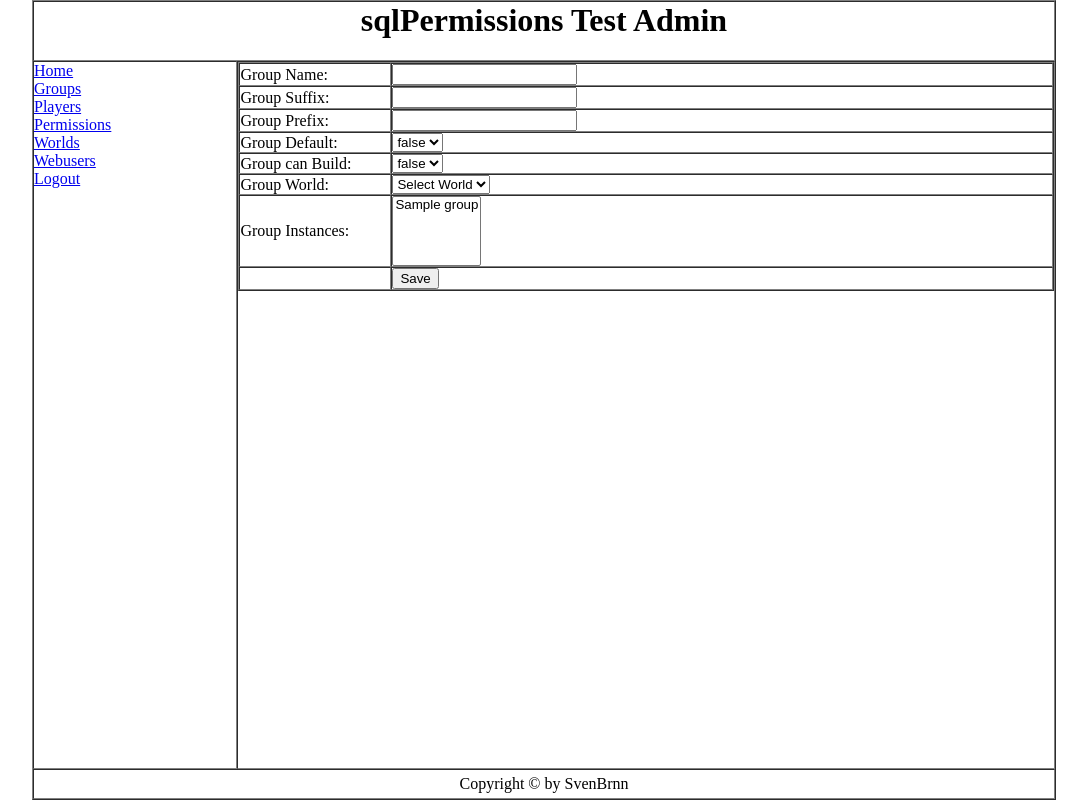
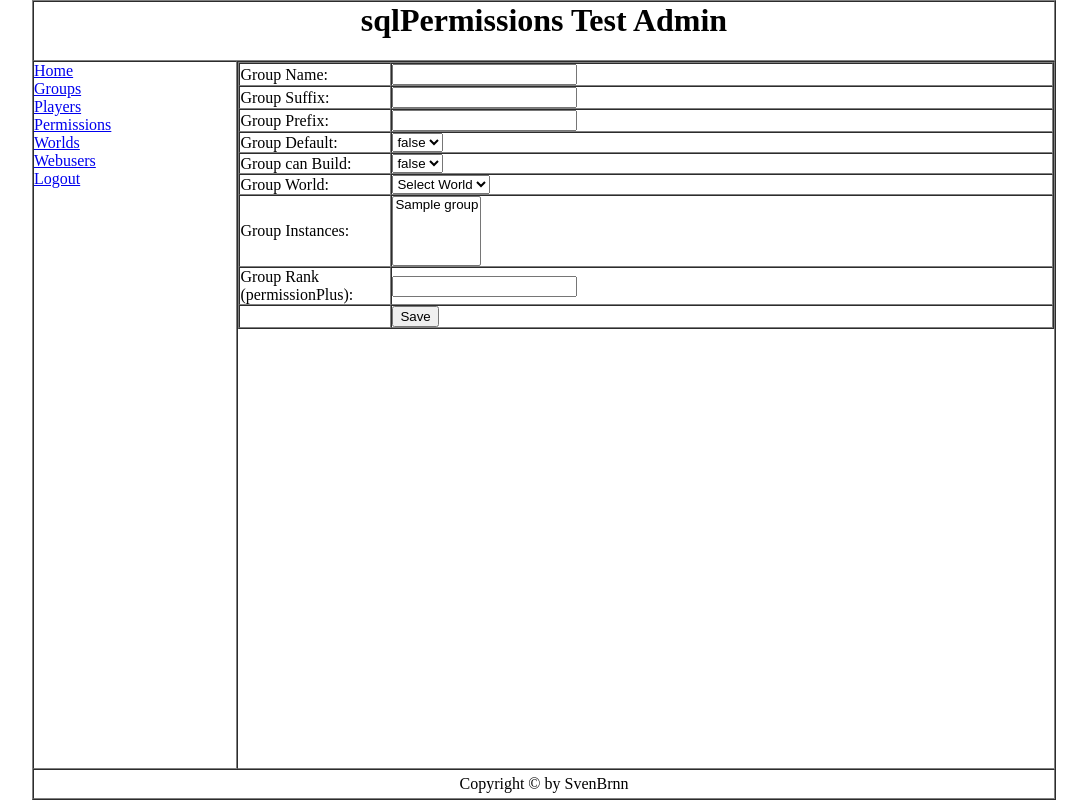
Before and after one commit to SvenBrnn/sqlPermissions, a PHP site: page /index.php?page=group&op=new in a window 1280 px wide. Shown: the whole page, without its empty margins (96-1183 px from the left). Run offline with PHP 8.4, Linux system fonts and the light colour scheme; the visitor is signed in with stand-in values (Sample User, id 1); tables that the repository leaves empty or names only in its code hold one stand-in row (values such as "Sample post").

Commit message:
Some Web updatetes for 0.4

```diff
--- a/web/includes/content/group.php
+++ b/web/includes/content/group.php
@@ -169,6 +169,8 @@ function edit_group() {
                 $qu .= "prefix='" . $db->cleanStatement($_POST['gPrefix']) . "', ";
                 $qu .= "build='" . $db->cleanStatement($_POST['gBuild']) . "', ";
                 $qu .= "world='" . $db->cleanStatement($_POST['gWorld']) . "' ";
+                if ($db->cleanStatement($_POST['gRank']) != "")
+                    $qu .= ",rank='" . $db->cleanStatement($_POST['gRank']) . "' ";
                 $qu .= "WHERE id='" . $db->cleanStatement($_POST['gId']) . "'";
                 $db->query($qu);
                 $error .= $db->getError();
@@ -194,12 +196,17 @@ function edit_group() {
                     $error = $_POST['gName'] . " already exists in " . $_POST['gWorld'] . "!";
             }
             if ($error == "") {
-                $qu = "INSERT INTO perm_groups(name, def, sufix, prefix, build, world) VALUES( ";
+                if ($db->cleanStatement($_POST['gRank']) != "")
+                    $qu = "INSERT INTO perm_groups(name, def, sufix, prefix, build, rank, world) VALUES( ";
+                else
+                    $qu = "INSERT INTO perm_groups(name, def, sufix, prefix, build, world) VALUES( ";
                 $qu .= "'" . $db->cleanStatement($_POST['gName']) . "', ";
                 $qu .= "'" . $db->cleanStatement($_POST['gDefault']) . "', ";
                 $qu .= "'" . $db->cleanStatement($_POST['gSufix']) . "', ";
                 $qu .= "'" . $db->cleanStatement($_POST['gPrefix']) . "', ";
                 $qu .= "'" . $db->cleanStatement($_POST['gBuild']) . "', ";
+                if ($db->cleanStatement($_POST['gRank']) != "")
+                    $qu .= "'" . $db->cleanStatement($_POST['gRank']) . "',";
                 $qu .= "'" . $db->cleanStatement($_POST['gWorld']) . "')";
                 //$error = $qu;
                 $db->query($qu);
@@ -253,6 +260,7 @@ function edit_group() {
         $s->assign('gWorld', $res->world);
         $s->assign('gDefault', $res->def);
         $s->assign('gBuild', $res->build);
+        $s->assign('gRank', $res->rank);
 
         $db->query("SELECT * FROM perm_instances WHERE grpID='" . $db->cleanStatement($_GET['itemid']) . "'");
         $inst = $db->fetchObjectList();
@@ -277,6 +285,7 @@ function edit_group() {
         $s->assign('gWorld', '');
         $s->assign('gDefault', 'false');
         $s->assign('gBuild', 'false');
+        $s->assign('gRank', '');
         for ($i = 0; $i < count($grps); $i++) {
             $instArr[$i] = array(
                 'gName' => $grps[$i]->name,
@@ -292,6 +301,7 @@ function edit_group() {
         $s->assign('gWorld', $_POST['gWorld']);
         $s->assign('gDefault', $_POST['gDefault']);
         $s->assign('gBuild', $_POST['gBuild']);
+        $s->assign('gRank', $_POST['gRank']);
         for ($i = 0; $i < count($grps); $i++) {
             $instArr[$i] = array(
                 'gName' => $grps[$i]->name,
--- a/web/login.php
+++ b/web/login.php
@@ -24,7 +24,7 @@ if(isset($_POST['submit']))
     $pass = $db->cleanStatement($_POST['password']);
     $query = "SELECT * FROM perm_webusers WHERE username='".$user."' AND password=md5('".$pass."')";
     $db->query($query);
-    //echo $query;
+    //secho $query;
     if($db->getNumRows() > 0)
     {
         $res = $db->fetchObject();
--- a/web/templates/default/content/group_edit.tpl
+++ b/web/templates/default/content/group_edit.tpl
@@ -63,6 +63,10 @@
                 </td>
             </tr>
             <tr>
+                <td width="150">Group Rank (permissionPlus):</td>
+                <td><input name="gRank" type="text" value="{$gRank}" /></td>
+            </tr>
+            <tr>
                 <td width="150"><input type="hidden" value="{$gId}" name="gId" /></td>
                 <td><input type="submit" name="submit" value="Save" /></td>
             </tr>
```
